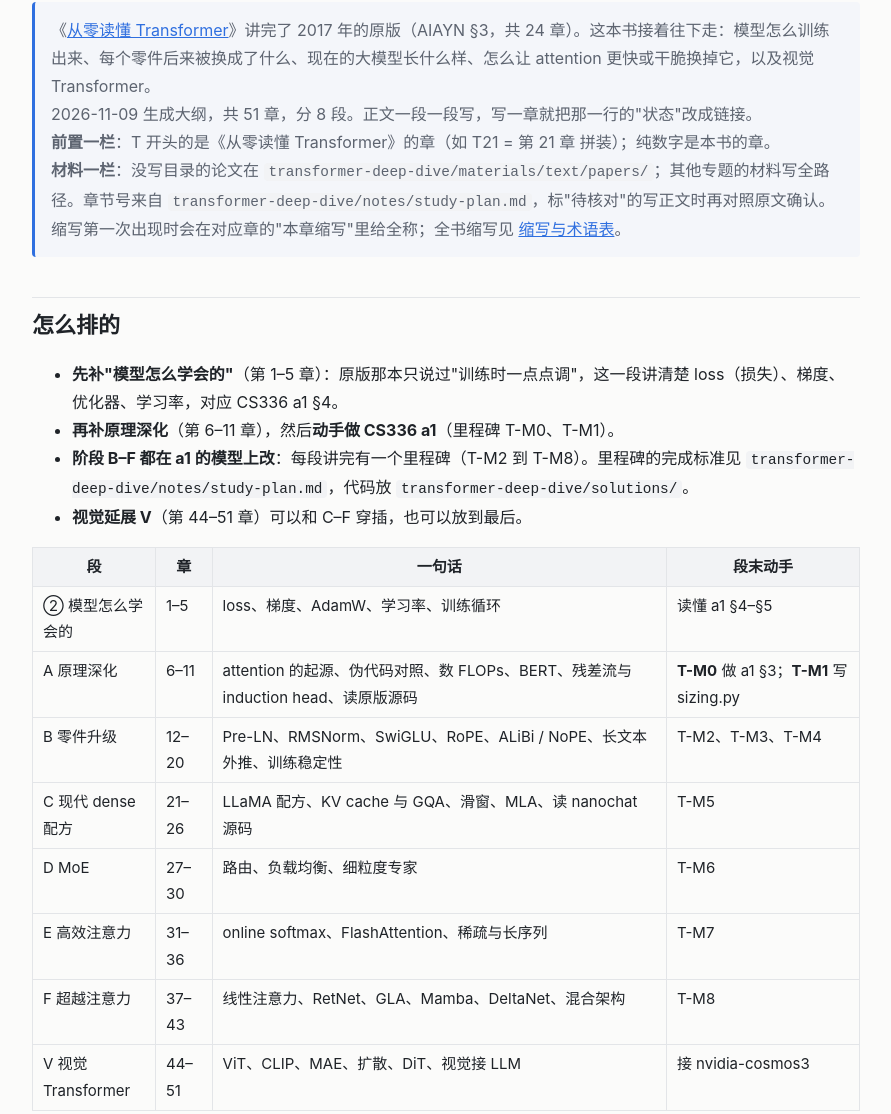
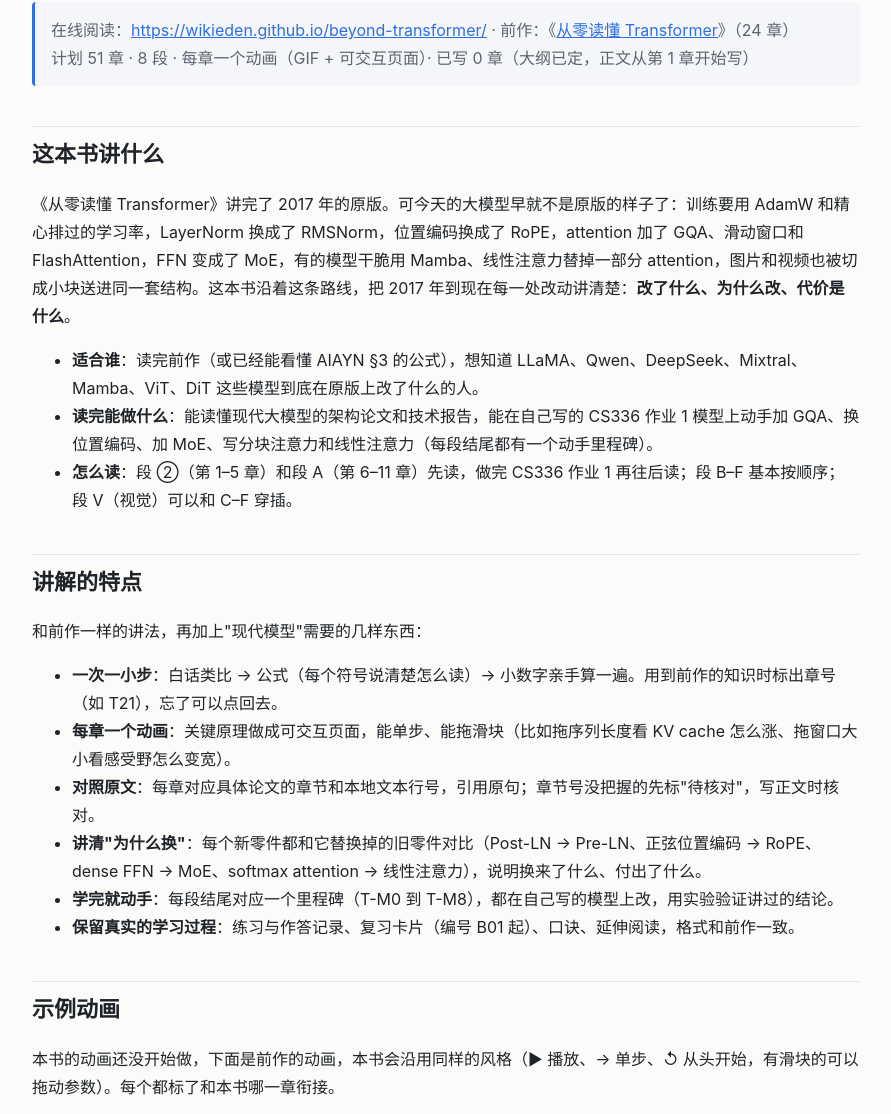
Before and after one commit to wikieden/beyond-transformer, a plain HTML site: page lessons/index.html in a window 1280 px wide. Shown: the part 129-1243 px from the top of the page, without its empty margins (194-1085 px from the left). Drawn offline with nearby package versions, Linux system fonts and the light colour scheme.

Commit message:
讲义目录：全书介绍、讲解特点、示例动画、章节信息说明

```diff
--- a/lessons/index.html
+++ b/lessons/index.html
@@ -46,13 +46,50 @@ footer{max-width:860px;margin:0 auto;padding:0 16px 40px;color:var(--mute);font-
 <main>
 <h1 id="transformer">超越原版 Transformer · 讲义目录</h1>
 <blockquote>
-<p>《<a href="https://wikieden.github.io/transformer-visual/">从零读懂 Transformer</a>》讲完了 2017 年的原版（AIAYN §3，共 24 章）。这本书接着往下走：模型怎么训练出来、每个零件后来被换成了什么、现在的大模型长什么样、怎么让 attention 更快或干脆换掉它，以及视觉 Transformer。<br />
-2026-11-09 生成大纲，共 51 章，分 8 段。正文一段一段写，写一章就把那一行的"状态"改成链接。<br />
-<strong>前置一栏</strong>：T 开头的是《从零读懂 Transformer》的章（如 T21 = 第 21 章 拼装）；纯数字是本书的章。<br />
-<strong>材料一栏</strong>：没写目录的论文在 <code>transformer-deep-dive/materials/text/papers/</code>；其他专题的材料写全路径。章节号来自 <code>transformer-deep-dive/notes/study-plan.md</code>，标"待核对"的写正文时再对照原文确认。<br />
-缩写第一次出现时会在对应章的"本章缩写"里给全称；全书缩写见 <a href="../lessons/appendix-glossary.html">缩写与术语表</a>。</p>
+<p>在线阅读：<a href="https://wikieden.github.io/beyond-transformer/">https://wikieden.github.io/beyond-transformer/</a> · 前作：《<a href="https://wikieden.github.io/transformer-visual/">从零读懂 Transformer</a>》（24 章）<br />
+计划 51 章 · 8 段 · 每章一个动画（GIF + 可交互页面）· 已写 0 章（大纲已定，正文从第 1 章开始写）</p>
 </blockquote>
-<h2 id="_1">怎么排的</h2>
+<h2 id="_1">这本书讲什么</h2>
+<p>《从零读懂 Transformer》讲完了 2017 年的原版。可今天的大模型早就不是原版的样子了：训练要用 AdamW 和精心排过的学习率，LayerNorm 换成了 RMSNorm，位置编码换成了 RoPE，attention 加了 GQA、滑动窗口和 FlashAttention，FFN 变成了 MoE，有的模型干脆用 Mamba、线性注意力替掉一部分 attention，图片和视频也被切成小块送进同一套结构。这本书沿着这条路线，把 2017 年到现在每一处改动讲清楚：<strong>改了什么、为什么改、代价是什么</strong>。</p>
+<ul>
+<li><strong>适合谁</strong>：读完前作（或已经能看懂 AIAYN §3 的公式），想知道 LLaMA、Qwen、DeepSeek、Mixtral、Mamba、ViT、DiT 这些模型到底在原版上改了什么的人。</li>
+<li><strong>读完能做什么</strong>：能读懂现代大模型的架构论文和技术报告，能在自己写的 CS336 作业 1 模型上动手加 GQA、换位置编码、加 MoE、写分块注意力和线性注意力（每段结尾都有一个动手里程碑）。</li>
+<li><strong>怎么读</strong>：段 ②（第 1–5 章）和段 A（第 6–11 章）先读，做完 CS336 作业 1 再往后读；段 B–F 基本按顺序；段 V（视觉）可以和 C–F 穿插。</li>
+</ul>
+<h2 id="_2">讲解的特点</h2>
+<p>和前作一样的讲法，再加上"现代模型"需要的几样东西：</p>
+<ul>
+<li><strong>一次一小步</strong>：白话类比 → 公式（每个符号说清楚怎么读）→ 小数字亲手算一遍。用到前作的知识时标出章号（如 T21），忘了可以点回去。</li>
+<li><strong>每章一个动画</strong>：关键原理做成可交互页面，能单步、能拖滑块（比如拖序列长度看 KV cache 怎么涨、拖窗口大小看感受野怎么变宽）。</li>
+<li><strong>对照原文</strong>：每章对应具体论文的章节和本地文本行号，引用原句；章节号没把握的先标"待核对"，写正文时核对。</li>
+<li><strong>讲清"为什么换"</strong>：每个新零件都和它替换掉的旧零件对比（Post-LN → Pre-LN、正弦位置编码 → RoPE、dense FFN → MoE、softmax attention → 线性注意力），说明换来了什么、付出了什么。</li>
+<li><strong>学完就动手</strong>：每段结尾对应一个里程碑（T-M0 到 T-M8），都在自己写的模型上改，用实验验证讲过的结论。</li>
+<li><strong>保留真实的学习过程</strong>：练习与作答记录、复习卡片（编号 B01 起）、口诀、延伸阅读，格式和前作一致。</li>
+</ul>
+<h2 id="_3">示例动画</h2>
+<p>本书的动画还没开始做，下面是前作的动画，本书会沿用同样的风格（▶ 播放、→ 单步、↺ 从头开始，有滑块的可以拖动参数）。每个都标了和本书哪一章衔接。</p>
+<table>
+<tr>
+<td width="33%" valign="top"><img src="https://wikieden.github.io/transformer-visual/animations/09-qkv.gif" width="100%" alt="Q、K、V：图书馆找书"><br><b>Q、K、V：图书馆找书</b><br>原版第 9 章<br><a href="https://wikieden.github.io/transformer-visual/lessons/09-qkv.html">讲义</a> · <a href="https://wikieden.github.io/transformer-visual/animations/09-qkv.html">▶ 交互</a></td>
+<td width="33%" valign="top"><img src="https://wikieden.github.io/transformer-visual/animations/16-multi-clock.gif" width="100%" alt="多档时钟：位置编码"><br><b>多档时钟：位置编码</b><br>原版第 16 章，本书 RoPE 一章会接着用<br><a href="https://wikieden.github.io/transformer-visual/lessons/16-multi-clock.html">讲义</a> · <a href="https://wikieden.github.io/transformer-visual/animations/16-multi-clock.html">▶ 交互</a></td>
+<td width="33%" valign="top"><img src="https://wikieden.github.io/transformer-visual/animations/19-layernorm.gif" width="100%" alt="LayerNorm 与 RMSNorm"><br><b>LayerNorm 与 RMSNorm</b><br>原版第 19 章，本书第 13 章展开<br><a href="https://wikieden.github.io/transformer-visual/lessons/19-layernorm.html">讲义</a> · <a href="https://wikieden.github.io/transformer-visual/animations/19-layernorm.html">▶ 交互</a></td>
+</tr>
+<tr>
+<td width="33%" valign="top"><img src="https://wikieden.github.io/transformer-visual/animations/20-ffn.gif" width="100%" alt="FFN 与 SwiGLU 闸门"><br><b>FFN 与 SwiGLU 闸门</b><br>原版第 20 章，本书第 14 章复盘<br><a href="https://wikieden.github.io/transformer-visual/lessons/20-ffn.html">讲义</a> · <a href="https://wikieden.github.io/transformer-visual/animations/20-ffn.html">▶ 交互</a></td>
+<td width="33%" valign="top"><img src="https://wikieden.github.io/transformer-visual/animations/23-complexity.gif" width="100%" alt="为什么 attention 是 n²"><br><b>为什么 attention 是 n²</b><br>原版第 23 章，本书段 E、F 的出发点<br><a href="https://wikieden.github.io/transformer-visual/lessons/23-complexity.html">讲义</a> · <a href="https://wikieden.github.io/transformer-visual/animations/23-complexity.html">▶ 交互</a></td>
+<td width="33%" valign="top"><img src="https://wikieden.github.io/transformer-visual/animations/24-wrap-up.gif" width="100%" alt="数参数与 warmup 曲线"><br><b>数参数与 warmup 曲线</b><br>原版第 24 章，本书第 1–5 章接着讲训练<br><a href="https://wikieden.github.io/transformer-visual/lessons/24-wrap-up.html">讲义</a> · <a href="https://wikieden.github.io/transformer-visual/animations/24-wrap-up.html">▶ 交互</a></td>
+</tr>
+</table>
+
+<h2 id="_4">章节信息</h2>
+<p>下面八段的表格就是全书目录。每章列出：本章回答的问题、要读的材料（论文章节与本地行号）、前置章节、打算配的动画、写作状态。</p>
+<ul>
+<li><strong>前置一栏</strong>：T 开头的是前作《从零读懂 Transformer》的章（如 T21 = 第 21 章 拼装）；纯数字是本书的章。</li>
+<li><strong>材料一栏</strong>：没写目录的论文在 <code>transformer-deep-dive/materials/text/papers/</code>；其他专题的材料写全路径。章节号来自 <code>transformer-deep-dive/notes/study-plan.md</code>，标"待核对"的写正文时再对照原文确认。</li>
+<li><strong>状态一栏</strong>：写好一章，就把"待写"换成讲义链接；动画做好后补上 GIF 和 ▶ 交互链接。</li>
+<li>缩写第一次出现时会在对应章的"本章缩写"里给全称；全书缩写见 <a href="../lessons/appendix-glossary.html">缩写与术语表</a>。</li>
+</ul>
+<h2 id="_5">怎么排的</h2>
 <ul>
 <li><strong>先补"模型怎么学会的"</strong>（第 1–5 章）：原版那本只说过"训练时一点点调"，这一段讲清楚 loss（损失）、梯度、优化器、学习率，对应 CS336 a1 §4。</li>
 <li><strong>再补原理深化</strong>（第 6–11 章），然后<strong>动手做 CS336 a1</strong>（里程碑 T-M0、T-M1）。</li>
```
